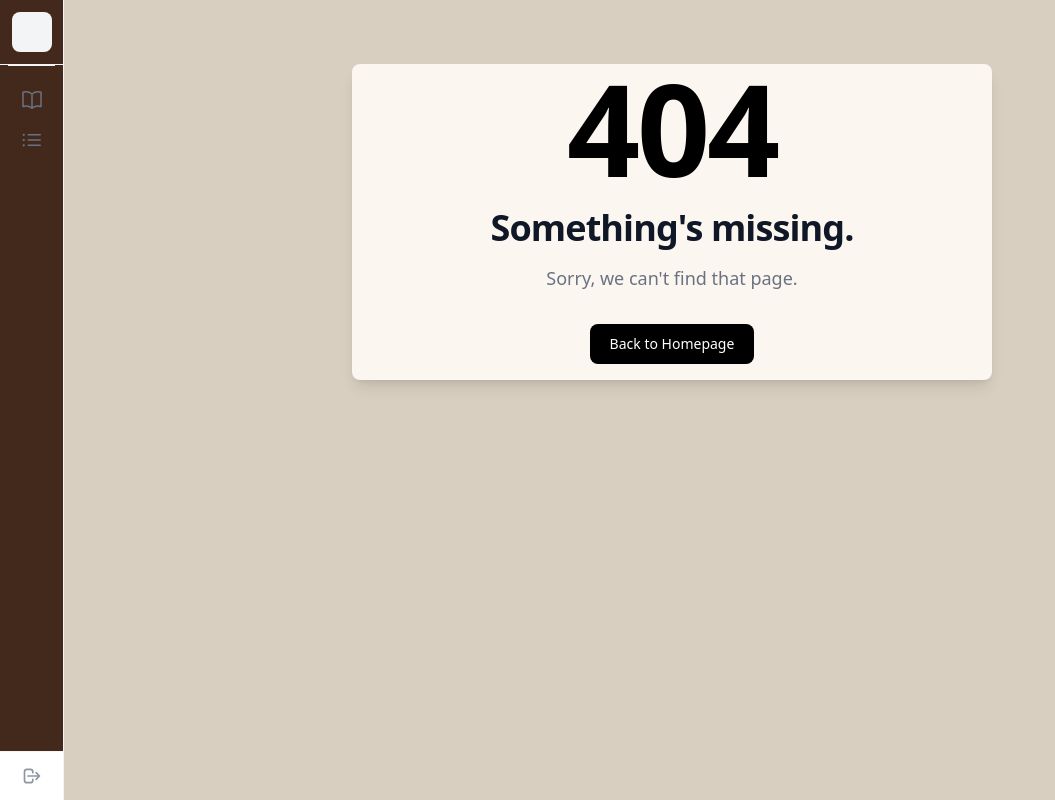
After one commit to Hsaadeh/recip_ez, a Django app: page /page-not-found in a window 1280 px wide. The commit adds this page. Shown: the whole page, without its empty margins (0-1055 px from the left). Run offline with Django 4.2, Linux system fonts and the light colour scheme; some libraries are stand-ins or nearby versions.

Commit message:
updates to shopping list view, settings.py, base template, profiles urls
shopping list view:
- initial logic for pulling in the combined list of ingredients

settings.py:
- added default_view and not_found_view

base template
- minor ui changes to make the content block take up the full width

profiles urls:
- updated views

```diff
--- a/app/settings.py
+++ b/app/settings.py
@@ -142,3 +142,6 @@ TAILWIND_APP_NAME = 'theme'
 TAILWIND_CSS_PATH = 'css/dist/styles.css'
 
 NPM_BIN_PATH = r'C:\Program Files\nodejs\npm.cmd'
+
+DEFAULT_VIEW = "view_recipes"
+NOT_FOUND_VIEW = "view_not_found"
--- /dev/null
+++ b/profiles/templates/page_not_found.html
@@ -0,0 +1,23 @@
+
+{% extends "base.html" %}
+
+{% block content %}
+    <section>
+        <div class="py-8 px-4 mx-auto max-w-screen-xl lg:py-16 lg:px-6">
+            <div class="mx-auto max-w-screen-sm text-center bg-[#fcf6f0] shadow-lg rounded-lg">
+                <h1 class="mb-4 text-7xl tracking-tight font-extrabold lg:text-9xl text-primary-600">
+                    404
+                </h1>
+                <p class="mb-4 text-3xl tracking-tight font-bold text-gray-900 md:text-4xl">
+                    Something's missing.
+                </p>
+                <p class="mb-4 text-lg font-light text-gray-500">
+                    Sorry, we can't find that page.
+                </p>
+                <a href="/" class="bg-black inline-flex text-white bg-primary-600 hover:bg-primary-800 focus:ring-4 focus:outline-none focus:ring-primary-300 font-medium rounded-lg text-sm px-5 py-2.5 text-center my-4">
+                    Back to Homepage
+                </a>
+            </div>
+        </div>
+    </section>
+{% endblock content %}
--- a/profiles/urls.py
+++ b/profiles/urls.py
@@ -2,7 +2,8 @@ from django.urls import path
 from . import views
 
 view_urls = [
-    path("", views.view_home, name="view_home")
+    path("", views.view_redirect, name="view_redirect"),
+    path("page-not-found", views.view_not_found, name="view_not_found"),
 ]
 
 api_urls = [
--- a/profiles/views.py
+++ b/profiles/views.py
@@ -1,4 +1,5 @@
-from django.shortcuts import render
+from django.shortcuts import render, redirect
+from app.settings import DEFAULT_VIEW
 
 
 
@@ -9,3 +10,15 @@ def view_home(request):
     }
 
     return render(request, "home.html", context)
+
+
+def view_not_found(request):
+
+    context = {
+        "page_title": "Page not found",
+    }
+
+    return render(request, "page_not_found.html", context)
+
+def view_redirect(request):
+    return redirect(DEFAULT_VIEW)
--- a/theme/static/css/dist/styles.css
+++ b/theme/static/css/dist/styles.css
@@ -13,13 +13,32 @@
     --color-gray-600: oklch(44.6% 0.03 256.802);
     --color-gray-700: oklch(37.3% 0.034 259.733);
     --color-gray-900: oklch(21% 0.034 264.665);
+    --color-black: #000;
     --color-white: #fff;
     --spacing: 0.25rem;
+    --breakpoint-sm: 40rem;
+    --breakpoint-xl: 80rem;
     --text-xs: 0.75rem;
     --text-xs--line-height: calc(1 / 0.75);
     --text-sm: 0.875rem;
     --text-sm--line-height: calc(1.25 / 0.875);
+    --text-lg: 1.125rem;
+    --text-lg--line-height: calc(1.75 / 1.125);
+    --text-2xl: 1.5rem;
+    --text-2xl--line-height: calc(2 / 1.5);
+    --text-3xl: 1.875rem;
+    --text-3xl--line-height: calc(2.25 / 1.875);
+    --text-4xl: 2.25rem;
+    --text-4xl--line-height: calc(2.5 / 2.25);
+    --text-7xl: 4.5rem;
+    --text-7xl--line-height: 1;
+    --text-9xl: 8rem;
+    --text-9xl--line-height: 1;
+    --font-weight-light: 300;
     --font-weight-medium: 500;
+    --font-weight-bold: 700;
+    --font-weight-extrabold: 800;
+    --tracking-tight: -0.025em;
     --radius-sm: 0.25rem;
     --radius-md: 0.375rem;
     --radius-lg: 0.5rem;
@@ -213,6 +232,12 @@
   .bottom-0 {
     bottom: calc(var(--spacing) * 0);
   }
+  .mx-auto {
+    margin-inline: auto;
+  }
+  .my-4 {
+    margin-block: calc(var(--spacing) * 4);
+  }
   .ms-4 {
     margin-inline-start: calc(var(--spacing) * 4);
   }
@@ -224,6 +249,9 @@
   }
   .mt-6 {
     margin-top: calc(var(--spacing) * 6);
+  }
+  .mb-4 {
+    margin-bottom: calc(var(--spacing) * 4);
   }
   .block {
     display: block;
@@ -265,8 +293,17 @@
   .w-full {
     width: 100%;
   }
+  .max-w-screen-sm {
+    max-width: var(--breakpoint-sm);
+  }
+  .max-w-screen-xl {
+    max-width: var(--breakpoint-xl);
+  }
   .min-w-\[250px\] {
     min-width: 250px;
+  }
+  .shrink-0 {
+    flex-shrink: 0;
   }
   .-translate-y-1\/2 {
     --tw-translate-y: calc(calc(1/2 * 100%) * -1);
@@ -274,6 +311,9 @@
   }
   .flex-col {
     flex-direction: column;
+  }
+  .flex-col-reverse {
+    flex-direction: column-reverse;
   }
   .flex-row {
     flex-direction: row;
@@ -303,6 +343,12 @@
     --tw-space-y-reverse: 0;
     margin-block-start: calc(calc(var(--spacing) * 1) * var(--tw-space-y-reverse));
     margin-block-end: calc(calc(var(--spacing) * 1) * calc(1 - var(--tw-space-y-reverse)));
+  }
+  .gap-x-4 {
+    column-gap: calc(var(--spacing) * 4);
+  }
+  .gap-y-4 {
+    row-gap: calc(var(--spacing) * 4);
   }
   .overflow-auto {
     overflow: auto;
@@ -336,6 +382,12 @@
   .bg-\[\#F7F9F9\] {
     background-color: #F7F9F9;
   }
+  .bg-\[\#fcf6f0\] {
+    background-color: #fcf6f0;
+  }
+  .bg-black {
+    background-color: var(--color-black);
+  }
   .bg-gray-100 {
     background-color: var(--color-gray-100);
   }
@@ -360,11 +412,45 @@
   .px-2 {
     padding-inline: calc(var(--spacing) * 2);
   }
+  .px-4 {
+    padding-inline: calc(var(--spacing) * 4);
+  }
+  .px-5 {
+    padding-inline: calc(var(--spacing) * 5);
+  }
   .py-1\.5 {
     padding-block: calc(var(--spacing) * 1.5);
   }
+  .py-2\.5 {
+    padding-block: calc(var(--spacing) * 2.5);
+  }
+  .py-8 {
+    padding-block: calc(var(--spacing) * 8);
+  }
+  .pe-4 {
+    padding-inline-end: calc(var(--spacing) * 4);
+  }
   .pt-4 {
     padding-top: calc(var(--spacing) * 4);
+  }
+  .text-center {
+    text-align: center;
+  }
+  .text-2xl {
+    font-size: var(--text-2xl);
+    line-height: var(--tw-leading, var(--text-2xl--line-height));
+  }
+  .text-3xl {
+    font-size: var(--text-3xl);
+    line-height: var(--tw-leading, var(--text-3xl--line-height));
+  }
+  .text-7xl {
+    font-size: var(--text-7xl);
+    line-height: var(--tw-leading, var(--text-7xl--line-height));
+  }
+  .text-lg {
+    font-size: var(--text-lg);
+    line-height: var(--tw-leading, var(--text-lg--line-height));
   }
   .text-sm {
     font-size: var(--text-sm);
@@ -374,15 +460,34 @@
     font-size: var(--text-xs);
     line-height: var(--tw-leading, var(--text-xs--line-height));
   }
+  .font-bold {
+    --tw-font-weight: var(--font-weight-bold);
+    font-weight: var(--font-weight-bold);
+  }
+  .font-extrabold {
+    --tw-font-weight: var(--font-weight-extrabold);
+    font-weight: var(--font-weight-extrabold);
+  }
+  .font-light {
+    --tw-font-weight: var(--font-weight-light);
+    font-weight: var(--font-weight-light);
+  }
   .font-medium {
     --tw-font-weight: var(--font-weight-medium);
     font-weight: var(--font-weight-medium);
+  }
+  .tracking-tight {
+    --tw-tracking: var(--tracking-tight);
+    letter-spacing: var(--tracking-tight);
   }
   .text-gray-500 {
     color: var(--color-gray-500);
   }
   .text-gray-600 {
     color: var(--color-gray-600);
+  }
+  .text-gray-900 {
+    color: var(--color-gray-900);
   }
   .text-white {
     color: var(--color-white);
@@ -392,6 +497,10 @@
   }
   .shadow-lg {
     --tw-shadow: 0 10px 15px -3px var(--tw-shadow-color, rgb(0 0 0 / 0.1)), 0 4px 6px -4px var(--tw-shadow-color, rgb(0 0 0 / 0.1));
+    box-shadow: var(--tw-inset-shadow), var(--tw-inset-ring-shadow), var(--tw-ring-offset-shadow), var(--tw-ring-shadow), var(--tw-shadow);
+  }
+  .shadow-xl {
+    --tw-shadow: 0 20px 25px -5px var(--tw-shadow-color, rgb(0 0 0 / 0.1)), 0 8px 10px -6px var(--tw-shadow-color, rgb(0 0 0 / 0.1));
     box-shadow: var(--tw-inset-shadow), var(--tw-inset-ring-shadow), var(--tw-ring-offset-shadow), var(--tw-ring-shadow), var(--tw-shadow);
   }
   @media (hover: hover) {
@@ -408,6 +517,14 @@
     .hover\:text-gray-700:hover {
       color: var(--color-gray-700);
     }
+  }
+  .focus\:ring-4:focus {
+    --tw-ring-shadow: var(--tw-ring-inset,) 0 0 0 calc(4px + var(--tw-ring-offset-width)) var(--tw-ring-color, currentcolor);
+    box-shadow: var(--tw-inset-shadow), var(--tw-inset-ring-shadow), var(--tw-ring-offset-shadow), var(--tw-ring-shadow), var(--tw-shadow);
+  }
+  .focus\:outline-none:focus {
+    --tw-outline-style: none;
+    outline-style: none;
   }
   @media (width >= 40rem) {
     .sm\:mt-0 {
@@ -432,6 +549,48 @@
   @media (width >= 40rem) {
     .sm\:gap-2 {
       gap: calc(var(--spacing) * 2);
+    }
+  }
+  @media (width >= 48rem) {
+    .md\:w-4\/12 {
+      width: calc(4/12 * 100%);
+    }
+  }
+  @media (width >= 48rem) {
+    .md\:w-8\/12 {
+      width: calc(8/12 * 100%);
+    }
+  }
+  @media (width >= 48rem) {
+    .md\:flex-row {
+      flex-direction: row;
+    }
+  }
+  @media (width >= 48rem) {
+    .md\:justify-between {
+      justify-content: space-between;
+    }
+  }
+  @media (width >= 48rem) {
+    .md\:text-4xl {
+      font-size: var(--text-4xl);
+      line-height: var(--tw-leading, var(--text-4xl--line-height));
+    }
+  }
+  @media (width >= 64rem) {
+    .lg\:px-6 {
+      padding-inline: calc(var(--spacing) * 6);
+    }
+  }
+  @media (width >= 64rem) {
+    .lg\:py-16 {
+      padding-block: calc(var(--spacing) * 16);
+    }
+  }
+  @media (width >= 64rem) {
+    .lg\:text-9xl {
+      font-size: var(--text-9xl);
+      line-height: var(--tw-leading, var(--text-9xl--line-height));
     }
   }
 }
@@ -461,6 +620,10 @@
   initial-value: solid;
 }
 @property --tw-font-weight {
+  syntax: "*";
+  inherits: false;
+}
+@property --tw-tracking {
   syntax: "*";
   inherits: false;
 }
@@ -538,6 +701,7 @@
       --tw-space-y-reverse: 0;
       --tw-border-style: solid;
       --tw-font-weight: initial;
+      --tw-tracking: initial;
       --tw-shadow: 0 0 #0000;
       --tw-shadow-color: initial;
       --tw-shadow-alpha: 100%;
--- a/theme/templates/base.html
+++ b/theme/templates/base.html
@@ -84,7 +84,7 @@
 			</div>
 
 			{% comment %} CONTENT {% endcomment %}
-			<div class="overflow-auto">
+			<div class="overflow-auto w-full">
 				<div class="min-w-[250px]">
 					{% block content %}{% endblock content %}
 				</div>
```
Also changed, not shown: list_manager/templates/shopping_list.html (+27 -10 lines), list_manager/views.py (+5 -11 lines).
